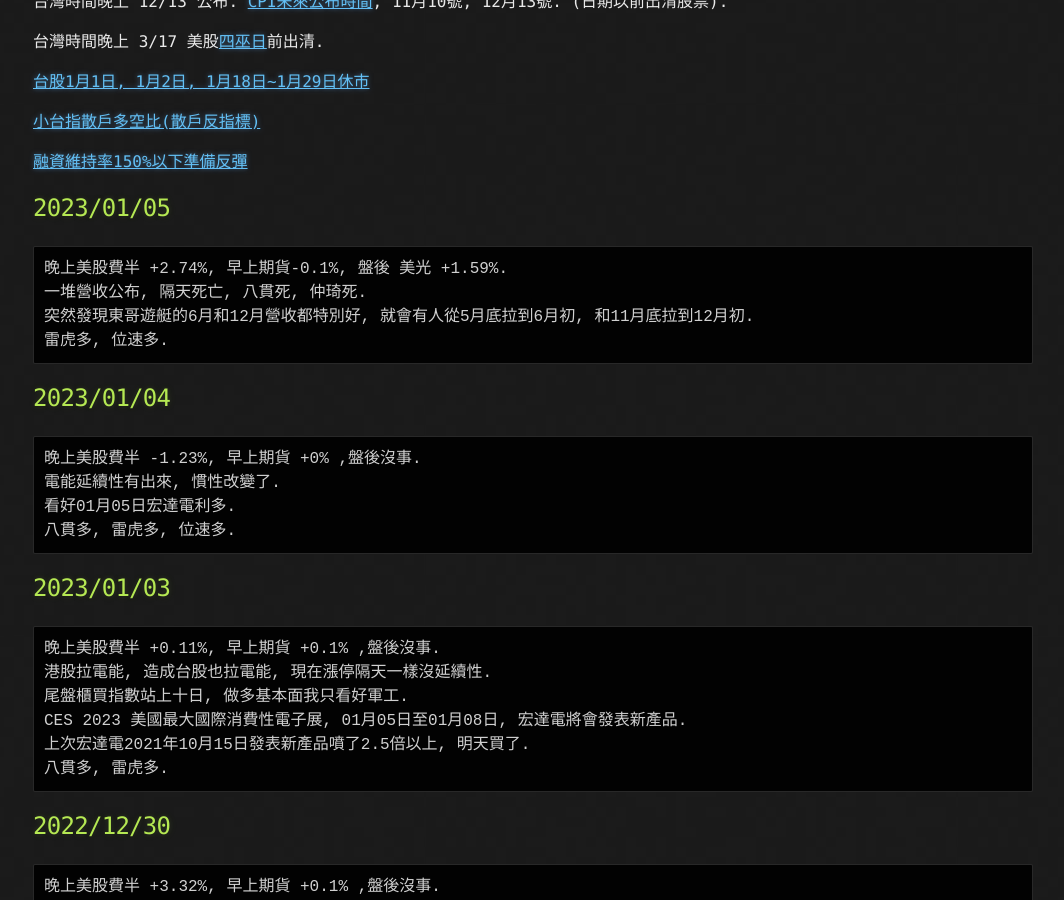
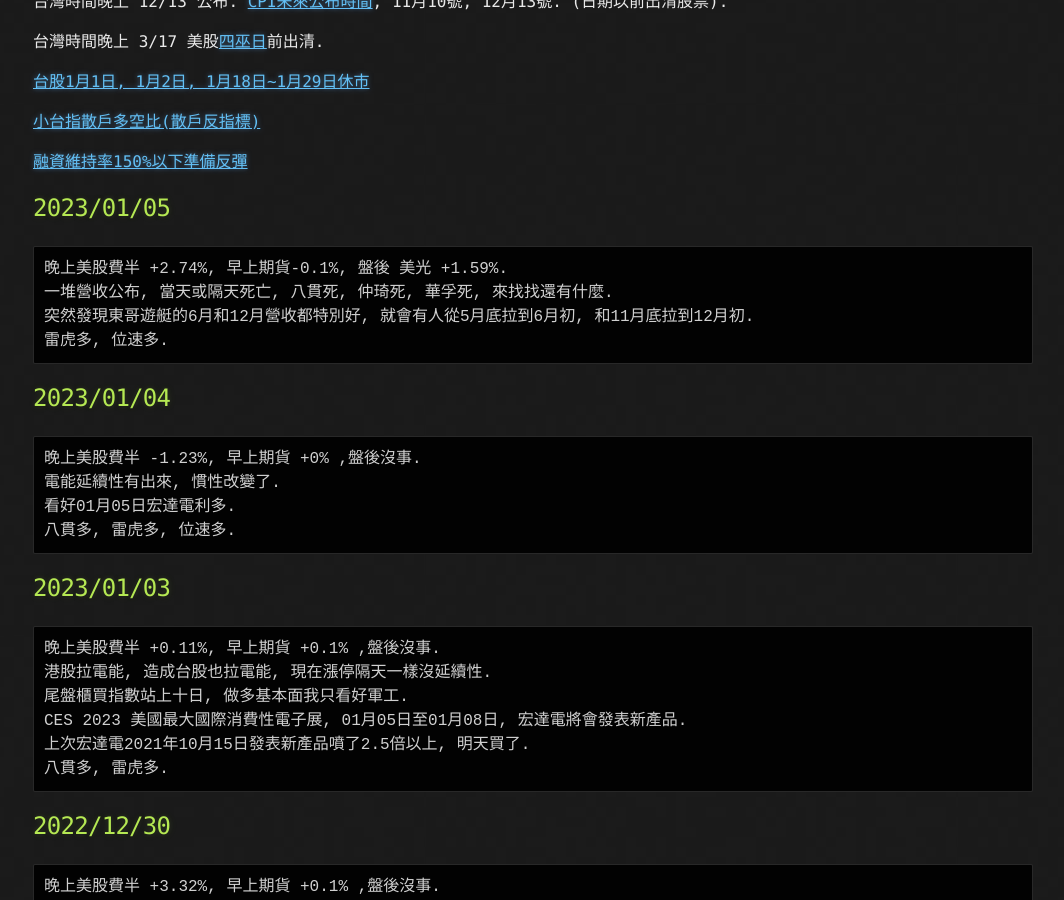
Before and after one commit to lepg5487/Stock_God, a Jekyll site: the page built from index.md, in a window 1280 px wide and 900 px high, scrolled down 428 px. Shown: the whole window, without its empty margins (107-1171 px from the left). Built offline with Jekyll 4.4.1, drawn with Linux system fonts in a browser that asks for light colours; our own code applies the rules of GitHub Pages for plain Markdown files.

Commit message:
Update index.md

````diff
--- a/index.md
+++ b/index.md
@@ -23,7 +23,7 @@ layout: testlayouts
 ## 2023/01/05
 ```
 晚上美股費半 +2.74%, 早上期貨-0.1%, 盤後 美光 +1.59%.
-一堆營收公布, 隔天死亡, 八貫死, 仲琦死.
+一堆營收公布, 當天或隔天死亡, 八貫死, 仲琦死, 華孚死, 來找找還有什麼.
 突然發現東哥遊艇的6月和12月營收都特別好, 就會有人從5月底拉到6月初, 和11月底拉到12月初.
 雷虎多, 位速多.
 ```
````
